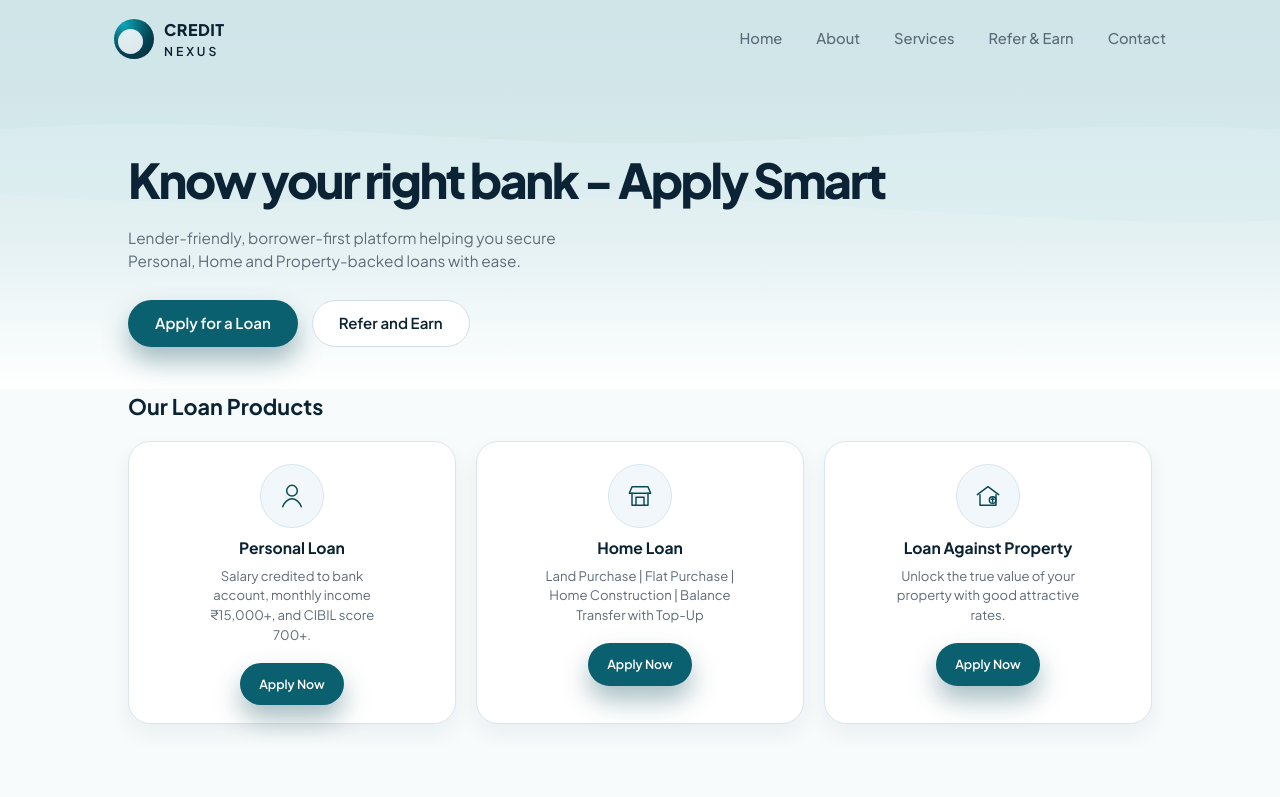
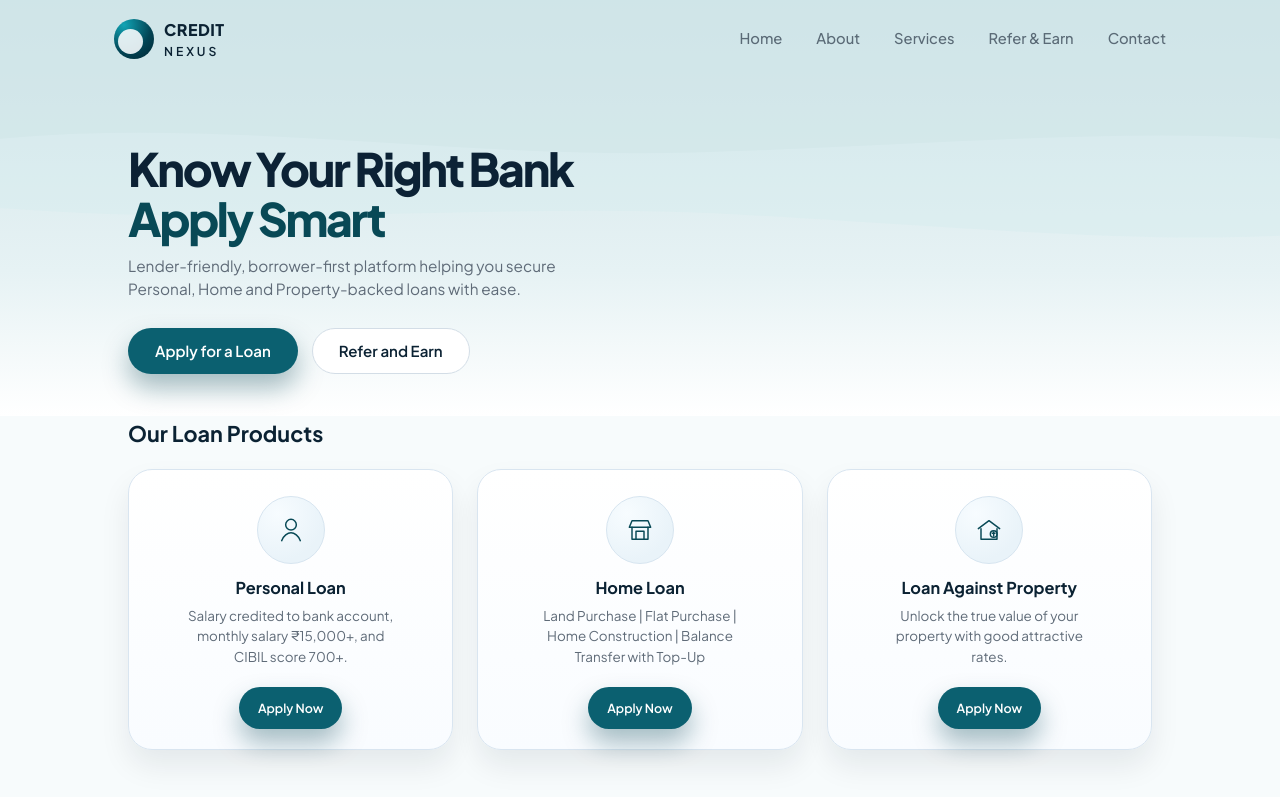
Before and after one commit to Jeshoorin/Credit_Nexus, a React (Vite) app: page / in a window 1280 px wide. Shown: the top 797 px of the page. Built offline with nearby package versions, Linux system fonts and the light colour scheme.

Commit message:
Leo changes

```diff
--- a/index.html
+++ b/index.html
@@ -2,10 +2,10 @@
 <html lang="en">
   <head>
     <meta charset="UTF-8" />
-    <link rel="icon" type="image/svg+xml" href="/vite.svg" />
+    <link rel="icon" type="image/svg+xml" href="/CN_logo.png" />
+    <link rel="apple-touch-icon" href="/CN_logo.png" />
     <meta name="viewport" content="width=device-width, initial-scale=1.0" />
-    <title>Credit Nexus
-    </title>
+    <title>Credit Nexus</title>
   </head>
   <body>
     <div id="root"></div>
--- a/src/App.css
+++ b/src/App.css
@@ -130,18 +130,27 @@ header {
 }
 
 .hero-title {
-  font-size: 3rem;
+  font-size: clamp(2.2rem, 3.6vw, 3.1rem);
   font-weight: 800;
   letter-spacing: -0.05em;
   margin-bottom: 10px;
   color: #0c2235;
+  line-height: 1.08;
 }
 
 .hero-subtitle {
-  max-width: 440px;
-  font-size: 0.96rem;
+  max-width: 480px;
+  font-size: clamp(0.94rem, 1.2vw, 1.02rem);
   color: var(--text-muted);
   margin-bottom: 28px;
+}
+
+.hero-title span {
+  display: block;
+}
+
+.hero-title-accent {
+  color: var(--primary-dark);
 }
 
 .hero-actions {
@@ -151,16 +160,44 @@ header {
 
 /* MOTION */
 
+header,
 .hero,
+#services,
+#about,
+#refer,
+footer {
+  animation: rise-in 0.7s ease both;
+}
+
+header {
+  animation-delay: 0.02s;
+}
+
+.hero {
+  animation-delay: 0.06s;
+}
+
+#services {
+  animation-delay: 0.12s;
+}
+
+#about {
+  animation-delay: 0.18s;
+}
+
+#refer {
+  animation-delay: 0.24s;
+}
+
+footer {
+  animation-delay: 0.3s;
+}
+
 .product-grid .card,
 .why-item,
 .refer-row,
 .footer-grid {
   animation: rise-in 0.7s ease both;
-}
-
-.hero {
-  animation-delay: 0.05s;
 }
 
 .product-grid .card:nth-child(1) {
@@ -223,7 +260,12 @@ header {
 
 @media (prefers-reduced-motion: reduce) {
   .page-shell,
+  header,
   .hero,
+  #services,
+  #about,
+  #refer,
+  footer,
   .product-grid .card,
   .why-item,
   .refer-row,
@@ -291,34 +333,36 @@ section {
 .product-grid {
   display: grid;
   grid-template-columns: repeat(3, minmax(0, 1fr));
-  gap: 20px;
-  margin-bottom: 36px;
+  gap: 24px;
+  margin-bottom: 42px;
 }
 
 .card {
-  background: #ffffff;
-  border-radius: 22px;
+  background: linear-gradient(180deg, #ffffff 0%, #f9fcff 100%);
+  border-radius: 24px;
   border: 1px solid #d9e5f0;
-  padding: 22px 18px 18px;
+  padding: 26px 20px 20px;
   display: flex;
   flex-direction: column;
   gap: 6px;
   align-items: center;
   text-align: center;
-  box-shadow: 0 10px 22px rgba(11, 28, 44, 0.06);
+  box-shadow: 0 16px 30px rgba(11, 28, 44, 0.08);
+  transition: transform 0.2s ease, box-shadow 0.2s ease,
+    border-color 0.2s ease;
 }
 
 .card-icon {
-  width: 64px;
-  height: 64px;
+  width: 68px;
+  height: 68px;
   border-radius: 999px;
   border: 1px solid #d7e5f0;
-  background: #f2f7fb;
+  background: radial-gradient(circle at 30% 25%, #f7fcff 0%, #e9f3f9 70%);
   display: flex;
   align-items: center;
   justify-content: center;
   color: var(--primary-dark);
-  margin-bottom: 2px;
+  margin-bottom: 6px;
 }
 
 .card-icon svg {
@@ -333,20 +377,26 @@ section {
 }
 
 .card-title {
-  font-size: 0.98rem;
+  font-size: 1.02rem;
   font-weight: 700;
 }
 
 .card-body {
-  font-size: 0.82rem;
+  font-size: 0.84rem;
   color: var(--text-muted);
-  max-width: 200px;
+  max-width: 220px;
 }
 
 .card .btn {
-  margin-top: 12px;
+  margin-top: 14px;
   padding-inline: 18px;
   font-size: 0.78rem;
+}
+
+.card:hover {
+  transform: translateY(-4px);
+  box-shadow: 0 22px 42px rgba(11, 28, 44, 0.12);
+  border-color: #c6dbea;
 }
 
 /* WHY CHOOSE */
@@ -604,7 +654,17 @@ footer {
   }
 
   .hero-title {
-    font-size: 2.4rem;
+    font-size: 2.2rem;
+  }
+
+  .btn {
+    font-size: 0.82rem;
+    padding: 9px 18px;
+  }
+
+  .card .btn {
+    font-size: 0.72rem;
+    padding-inline: 16px;
   }
 
   .product-grid {
@@ -622,4 +682,12 @@ footer {
   .footer-social {
     justify-content: flex-start;
   }
+
+  .refer-illustration {
+    display: none;
+  }
+
+  .refer-row {
+    gap: 16px;
+  }
 }
--- a/src/components/Hero.jsx
+++ b/src/components/Hero.jsx
@@ -4,7 +4,10 @@ export default function Hero() {
   return (
     <section className="hero" id="home">
       <Container>
-        <h1 className="hero-title">Know your right bank - Apply Smart</h1>
+        <h1 className="hero-title">
+          <span>Know Your Right Bank</span>
+          <span className="hero-title-accent">Apply Smart</span>
+        </h1>
         <p className="hero-subtitle">
           Lender-friendly, borrower-first platform helping you secure Personal,
           Home and Property-backed loans with ease.
--- a/src/components/LoanProducts.jsx
+++ b/src/components/LoanProducts.jsx
@@ -15,7 +15,7 @@ export default function LoanProducts() {
             </div>
             <h3 className="card-title">Personal Loan</h3>
             <p className="card-body">
-              Salary credited to bank account, monthly income ₹15,000+, and CIBIL score 700+.
+              Salary credited to bank account, monthly salary ₹15,000+, and CIBIL score 700+.
             </p>
             <a href="#contact" className="btn btn-primary">
               Apply Now
```
Also changed, not shown: public/CN_logo.png (added), public/credit-nexus-logo.svg (added).
